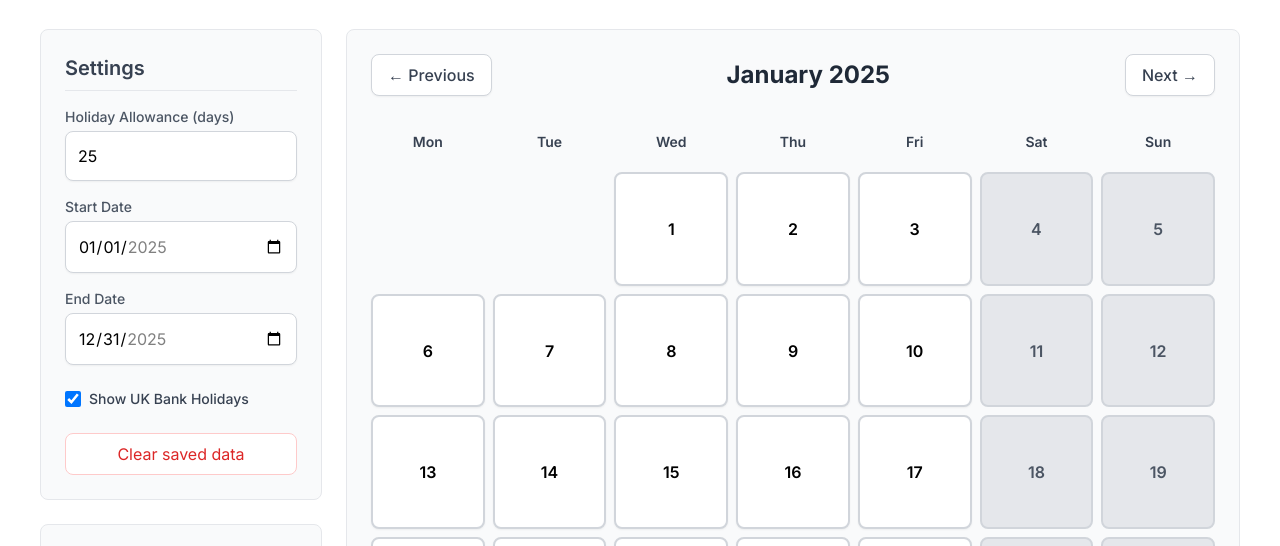
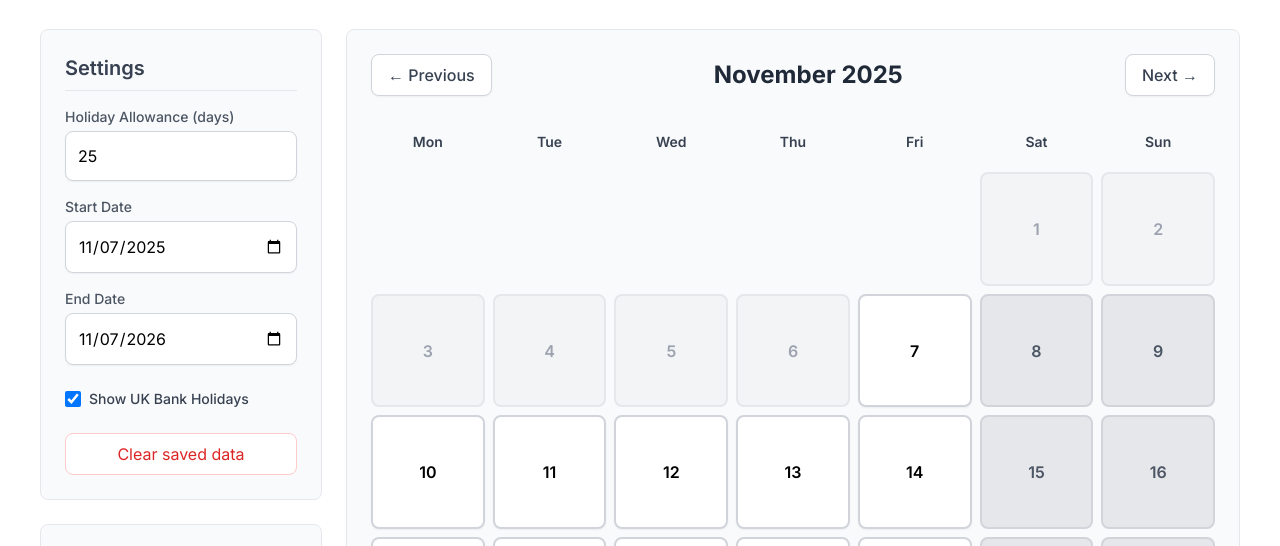
Before and after one commit to ATRedshaw/Alex-Tools, a plain HTML site: page holiday-calculator.html in a window 1280 px wide. Shown: the part 175-721 px from the top of the page. Drawn offline with nearby package versions, Linux system fonts and the light colour scheme; no server answers.

Commit message:
Attempted android date picker fix

```diff
--- a/holiday-calculator.html
+++ b/holiday-calculator.html
@@ -180,25 +180,32 @@
 
         function initializeDateInputs() {
             const now = new Date();
-            const startOfYear = new Date(now.getFullYear(), 0, 1);
-            const endOfYear = new Date(now.getFullYear(), 11, 31);
+
+            // Provide a reasonable multi-year selectable range so mobile pickers
+            // (including Android's native date picker) can choose dates outside
+            // the current calendar year.
+            const rangeStart = new Date(now.getFullYear() - 5, 0, 1);
+            const rangeEnd = new Date(now.getFullYear() + 5, 11, 31);
 
             const startDateInput = document.getElementById('startDate');
             const endDateInput = document.getElementById('endDate');
 
-            // Ensure the inputs cannot pick dates outside the current year
-            startDateInput.min = formatDate(startOfYear);
-            startDateInput.max = formatDate(endOfYear);
-            endDateInput.min = formatDate(startOfYear);
-            endDateInput.max = formatDate(endOfYear);
+            // Allow selection across multiple years rather than restricting to the current year
+            startDateInput.min = formatDate(rangeStart);
+            startDateInput.max = formatDate(rangeEnd);
+            endDateInput.min = formatDate(rangeStart);
+            endDateInput.max = formatDate(rangeEnd);
 
-            // Default values: use start of year and end of year (user can change)
-            startDateInput.valueAsDate = startOfYear;
-            endDateInput.valueAsDate = endOfYear;
+            // Default values: start at today and default end to ~1 year from today
+            const defaultStart = new Date(now.getFullYear(), now.getMonth(), now.getDate());
+            const defaultEnd = new Date(now.getFullYear() + 1, now.getMonth(), now.getDate());
 
-            state.startDate = startOfYear;
-            state.endDate = endOfYear;
-            state.currentDate = new Date(startOfYear);
+            startDateInput.valueAsDate = defaultStart;
+            endDateInput.valueAsDate = defaultEnd;
+
+            state.startDate = defaultStart;
+            state.endDate = defaultEnd;
+            state.currentDate = new Date(defaultStart);
         }
 
         async function fetchBankHolidays() {
```
